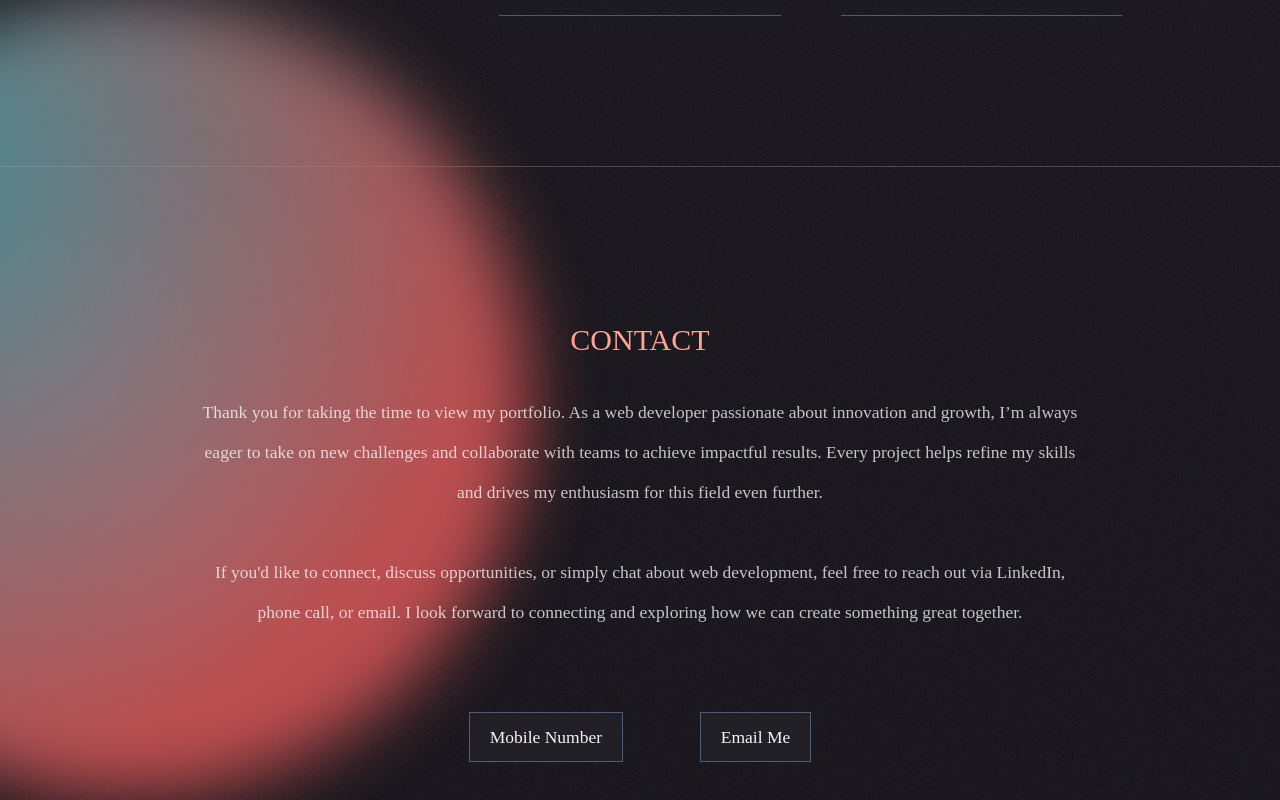
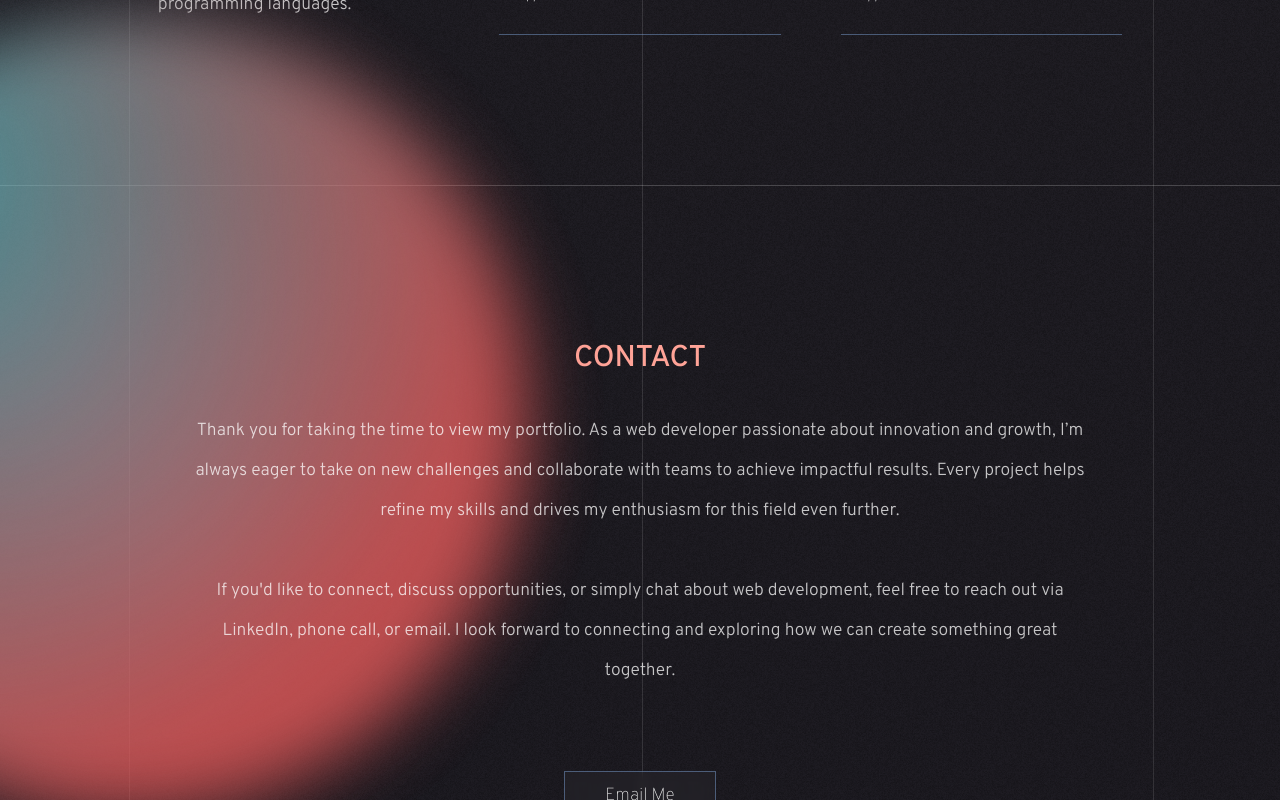
Before and after one commit to JovinLiu/Personal-Profile, a React (Vite) app: page / in a window 1280 px wide. Shown: the part 6110-6910 px from the top of the page. Built offline with nearby package versions, Linux system fonts and the light colour scheme; a web font is replaced by a local one.

Commit message:
20240926

```diff
--- a/index.html
+++ b/index.html
@@ -6,6 +6,7 @@
     <link rel="preconnect" href="https://fonts.googleapis.com" />
     <link rel="preconnect" href="https://fonts.gstatic.com" crossorigin />
     <link href="https://fonts.googleapis.com/css2?family=Biryani:wght@200;300;400;600;700;800;900&display=swap" rel="stylesheet" />
+    <link href="https://fonts.googleapis.com/css2?family=Overpass:ital,wght@0,100..900;1,100..900&display=swap" rel="stylesheet" />
     <script type="module" src="https://unpkg.com/ionicons@7.1.0/dist/ionicons/ionicons.esm.js"></script>
     <script nomodule src="https://unpkg.com/ionicons@7.1.0/dist/ionicons/ionicons.js"></script>
     <meta name="viewport" content="width=device-width, initial-scale=1.0" />
--- a/src/Components/Contact.jsx
+++ b/src/Components/Contact.jsx
@@ -5,22 +5,47 @@ import P from "../UI/TextContent";
 import Column from "../UI/Column";
 import Button from "../UI/Button";
 import Row from "../UI/Row";
-import {useState} from "react";
+import {useEffect} from "react";
 import useLazyLoad from "../Hooks/useLazyLoad";
 
 function Contact() {
-  const [show, setShow] = useState(false);
   const ref = useLazyLoad();
+  console.log(ref.current);
+
+  useEffect(function () {
+    if (!ref?.current?.childNodes) return;
+
+    console.log(ref.current);
+
+    const revealCard = (entries, observer) => {
+      entries.forEach((entry) => {
+        if (!entry.isIntersecting) return;
+        entry.target.classList.add("move-up-fade-in");
+        entry.target.style.opacity = 1;
+        observer.unobserve(entry.target);
+      });
+    };
+
+    const options = {root: null, thresholds: 0.1, rootMargin: "-100px"};
+
+    const cardObserver = new IntersectionObserver(revealCard, options);
+
+    ref?.current?.childNodes.forEach((el) => {
+      el.style.opacity = 0;
+      cardObserver.observe(card);
+    });
+
+    return () => {
+      if (cardObserver) cardObserver.disconnect();
+    };
+  }, []);
 
   function handleClickEmailMe() {
     window.location.href = "mailto:liujovin@gmail.com";
   }
 
-  function handleClickPhoneNumber() {
-    setShow(!show);
-  }
   return (
-    <Section id="contact" minheight="60rem">
+    <Section id="contact" minheight="60rem" ref={ref}>
       {" "}
       <Highlight
         x={10}
@@ -33,7 +58,7 @@ function Contact() {
         event="none"
         position="absolute"
       />
-      <Column align="center" gap="3rem" height="50rem" margintop="15rem" ref={ref}>
+      <Column align="center" gap="3rem" height="50rem" margintop="15rem">
         <Span>Contact</Span>
         <P width="70vw" align="center" fontsize="1.75rem" lineheight="4rem">
           {`Thank you for taking the time to view my portfolio. As a web developer passionate about innovation and growth, I’m always eager to take on new challenges and collaborate with teams to achieve impactful results. Every project helps refine my skills and drives my enthusiasm for this field even further.`}
@@ -42,10 +67,7 @@ function Contact() {
           {`If you'd like to connect, discuss opportunities, or simply chat about web development, feel free to reach out via LinkedIn, phone call, or email. I look forward to connecting and exploring how we can create something great together.`}
         </P>
         <Row margintop="5rem" gap="6vw">
-          <Button padding="0 2rem 0 2rem" onClick={handleClickPhoneNumber}>
-            {show ? "0413 685 018" : "Mobile Number"}
-          </Button>
-          <Button padding="0 2rem 0 2rem" onClick={handleClickEmailMe}>
+          <Button padding="0 4rem 0 4rem" onClick={handleClickEmailMe}>
             Email Me
           </Button>
         </Row>
--- a/src/Data/projects.js
+++ b/src/Data/projects.js
@@ -21,7 +21,7 @@ const projectsArr = [
     description: `A server side renderred dynamic tourism web application designed to cater to both tourists and administrators, enabling users to seamlessly book tours, make secure payments, and manage travel itineraries all within one platform. `,
     skills: ["NodeJS", "Express", "Sass", "MongoDB", "Mongoose", "Json Web Token", "Pug", "Stripe"],
     top: "-1rem",
-    href: "https://natours-api-ssr.onrender.com/"
+    href: "https://natours-api-ssr.onrender.com"
   },
   {
     title: "WorldWise",
--- a/src/Hooks/useLazyLoad.js
+++ b/src/Hooks/useLazyLoad.js
@@ -3,10 +3,12 @@ import {useEffect, useRef} from "react";
 function useLazyLoad() {
   const ref = useRef(null);
 
+  console.log(ref.current);
+
   useEffect(function () {
     if (!ref?.current?.childNodes) return;
 
-    const revealCard = (entries, observer) => {
+    const reveal = (entries, observer) => {
       entries.forEach((entry) => {
         if (!entry.isIntersecting) return;
         entry.target.classList.add("move-up-fade-in");
@@ -17,15 +19,15 @@ function useLazyLoad() {
 
     const options = {root: null, thresholds: 0.1, rootMargin: "-100px"};
 
-    const cardObserver = new IntersectionObserver(revealCard, options);
+    const elementObserver = new IntersectionObserver(reveal, options);
 
-    Array.from(ref?.current?.childNodes).forEach((card) => {
-      card.style.opacity = 0;
-      cardObserver.observe(card);
+    Array.from(ref?.current?.childNodes).forEach((el) => {
+      el.style.opacity = 0;
+      elementObserver.observe(el);
     });
 
     return () => {
-      if (cardObserver) cardObserver.disconnect();
+      if (elementObserver) elementObserver.disconnect();
     };
   }, []);
 
--- a/src/Styles/GlobalStyles.js
+++ b/src/Styles/GlobalStyles.js
@@ -64,6 +64,8 @@ const GlobalStyles = createGlobalStyle`
   box-sizing: border-box;
   padding: 0;
   margin: 0;
+  font-family: Overpass, sans-serif;
+  font-weight: 100;
   transition: background-color 0.3s, border 0.3s;
 }
 
```
